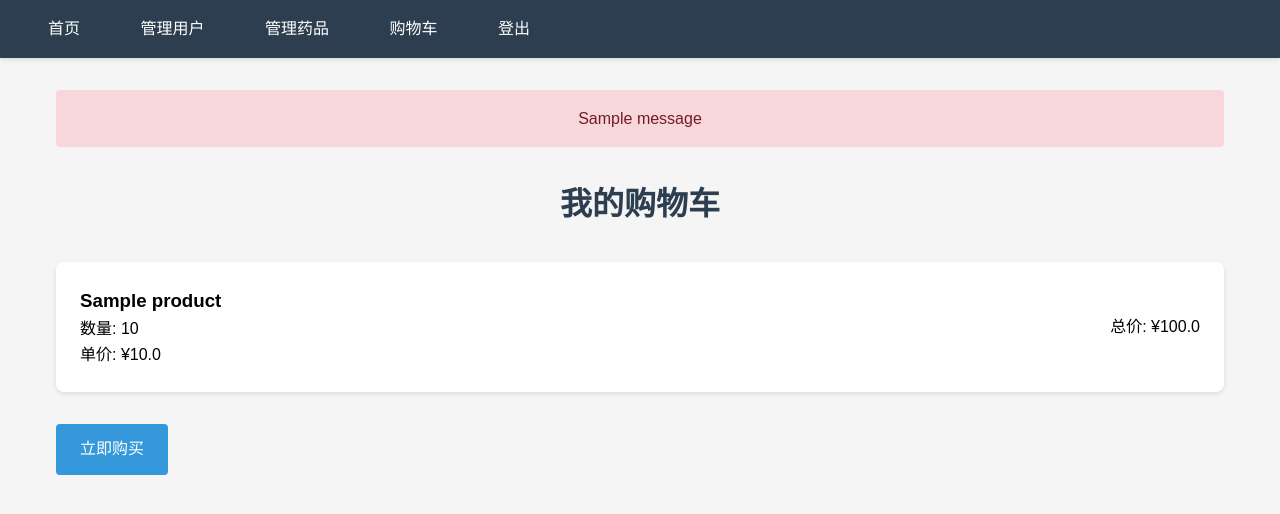
After one commit to Tuise233/flask-shop, a Flask app: page /cart in a window 1280 px wide. The commit adds this page. Shown: the top 514 px of the page. Run offline with Flask 3, Linux system fonts and the light colour scheme; a user stored in the database is signed in; tables that the repository leaves empty hold one stand-in row (values such as "Sample post"); one stand-in notice (Sample message) is shown.

Commit message:
feat: 购物车、商品实现

```diff
--- a/app/__init__.py
+++ b/app/__init__.py
@@ -18,9 +18,10 @@ def create_app():
     # flask_login
     login_manager.init_app(app)
 
-    from app.routes import auth, shop
+    from app.routes import auth, shop, cart
     app.register_blueprint(auth.bp)
     app.register_blueprint(shop.bp)
+    app.register_blueprint(cart.bp)
 
     with app.app_context():
         db.create_all()
--- /dev/null
+++ b/app/routes/cart.py
@@ -0,0 +1,47 @@
+from flask import Blueprint, redirect, url_for, flash, render_template
+from flask_login import login_required, current_user
+from app.models import Cart, Product
+from app import db
+
+bp = Blueprint('cart', __name__)
+
+@bp.route('/cart')
+@login_required
+def cart():
+    return render_template('cart.html', carts=current_user.carts)
+
+@bp.route('/add_to_cart/<int:product_id>')
+@login_required
+def add_to_cart(product_id):
+    product = Product.query.get_or_404(product_id)
+    if product.stock <= 0:
+        flash('商品已经没有库存了')
+        return redirect(url_for('shop.home'))
+
+    carts = Cart.query.filter_by(user_id=current_user.id, product_id=product_id).first()
+
+    if carts:
+        carts.amount += 1
+        flash(f'已将 {product.name} 的数量加1')
+    else:
+        carts = Cart(user_id=current_user.id, product_id=product_id, amount=1)
+        db.session.add(carts)
+        flash(f'已将 {product.name} 加入购物车')
+
+    product.stock -= 1
+    db.session.commit()
+    return redirect(url_for('shop.home'))
+
+@bp.route('/buy')
+@login_required
+def buy():
+    carts = current_user.carts
+    if not carts:
+        flash('购物车是空的')
+        return redirect(url_for('shop.home'))
+
+    for item in carts:
+        db.session.delete(item)
+    db.session.commit()
+    flash('购买成功！')
+    return redirect(url_for('shop.home'))
--- a/app/routes/shop.py
+++ b/app/routes/shop.py
@@ -1,7 +1,9 @@
 from flask import Blueprint, render_template
+from app.models import Product
 
 bp = Blueprint('shop', __name__)
 
 @bp.route('/')
 def home():
-    return render_template('home.html')
+    products = Product.query.filter_by(status=True).all()
+    return render_template('home.html', products=products)
--- a/app/static/style.css
+++ b/app/static/style.css
@@ -1,56 +1,138 @@
+* {
+    margin: 0;
+    padding: 0;
+    box-sizing: border-box;
+    font-family: 'Microsoft YaHei', sans-serif;
+}
+
 body {
-    font-family: Arial, sans-serif;
-    margin: 0;
-    padding: 20px;
+    background-color: #f5f5f5;
+    line-height: 1.6;
 }
 
 nav {
-    margin-bottom: 20px;
+    background-color: #2c3e50;
+    padding: 1rem 2rem;
+    box-shadow: 0 2px 4px rgba(0,0,0,0.1);
 }
 
 nav a {
-    margin-right: 10px;
+    color: white;
+    text-decoration: none;
+    margin-right: 1.5rem;
+    padding: 0.5rem 1rem;
+    border-radius: 4px;
+    transition: background-color 0.3s;
 }
 
-.flash {
-    padding: 10px;
-    margin-bottom: 10px;
-    background-color: #ffeb3b;
+nav a:hover {
+    background-color: #34495e;
+}
+
+.container {
+    max-width: 1200px;
+    margin: 2rem auto;
+    padding: 0 1rem;
 }
 
 .products {
     display: grid;
-    grid-template-columns: repeat(auto-fill, minmax(250px, 1fr));
-    gap: 20px;
+    grid-template-columns: repeat(auto-fill, minmax(280px, 1fr));
+    gap: 2rem;
+    padding: 1rem;
 }
 
 .product {
-    border: 1px solid #ddd;
-    padding: 10px;
-    border-radius: 5px;
+    background: white;
+    border-radius: 8px;
+    padding: 1.5rem;
+    box-shadow: 0 2px 4px rgba(0,0,0,0.1);
+    transition: transform 0.3s;
 }
 
-table {
-    width: 100%;
-    border-collapse: collapse;
+.product:hover {
+    transform: translateY(-5px);
 }
 
-th, td {
-    border: 1px solid #ddd;
-    padding: 8px;
-    text-align: left;
+.product h2 {
+    color: #2c3e50;
+    margin-bottom: 1rem;
+}
+
+.product p {
+    color: #666;
+    margin-bottom: 0.5rem;
+}
+
+.btn {
+    display: inline-block;
+    padding: 0.8rem 1.5rem;
+    background-color: #3498db;
+    color: white;
+    text-decoration: none;
+    border-radius: 4px;
+    border: none;
+    cursor: pointer;
+    transition: background-color 0.3s;
+}
+
+.btn:hover {
+    background-color: #2980b9;
+}
+
+form {
+    background: white;
+    padding: 2rem;
+    border-radius: 8px;
+    box-shadow: 0 2px 4px rgba(0,0,0,0.1);
+    max-width: 400px;
+    margin: 2rem auto;
 }
 
 form div {
-    margin-bottom: 10px;
+    margin-bottom: 1.5rem;
 }
 
-.checkout-button {
-    display: inline-block;
-    padding: 10px 20px;
-    background-color: #4CAF50;
-    color: white;
-    text-decoration: none;
-    border-radius: 5px;
-    margin-top: 20px;
+form label {
+    display: block;
+    margin-bottom: 0.5rem;
+    color: #2c3e50;
 }
+
+form input {
+    width: 100%;
+    padding: 0.8rem;
+    border: 1px solid #ddd;
+    border-radius: 4px;
+}
+
+.cart-items {
+    display: grid;
+    gap: 1rem;
+    margin: 2rem 0;
+}
+
+.cart-item {
+    background: white;
+    padding: 1.5rem;
+    border-radius: 8px;
+    box-shadow: 0 2px 4px rgba(0,0,0,0.1);
+    display: flex;
+    justify-content: space-between;
+    align-items: center;
+}
+
+.flash {
+    padding: 1rem;
+    margin: 1rem 0;
+    border-radius: 4px;
+    background-color: #f8d7da;
+    color: #721c24;
+    text-align: center;
+}
+
+h1 {
+    color: #2c3e50;
+    text-align: center;
+    margin: 2rem 0;
+}
--- a/app/templates/base.html
+++ b/app/templates/base.html
@@ -10,10 +10,11 @@
     <nav>
         <a href="{{ url_for('shop.home') }}">首页</a>
         {% if current_user.is_authenticated %}
-            {% if current_user.is_admin     %}
+            {% if current_user.is_admin %}
                 <a href="{{ url_for('admin.users') }}">管理用户</a>
                 <a href="{{ url_for('admin.products') }}">管理药品</a>
             {% endif %}
+            <a href="{{ url_for('cart.cart') }}">购物车</a>
             <a href="{{ url_for('auth.logout') }}">登出</a>
         {% else %}
             <a href="{{ url_for('auth.login') }}">登录</a>
@@ -21,14 +22,16 @@
         {% endif %}
     </nav>
 
-    {% with message = get_flashed_messages() %}
+    <div class="container">
+        {% with messages = get_flashed_messages() %}
             {% if messages %}
-            {% for item in messages %}
-                <div class="flash">{{ item }}</div>
+                {% for message in messages %}
+                    <div class="flash">{{ message }}</div>
                 {% endfor %}
             {% endif %}
         {% endwith %}
         {% block content %}
         {% endblock %}
+    </div>
 </body>
 </html>
--- /dev/null
+++ b/app/templates/cart.html
@@ -0,0 +1,29 @@
+{% extends "base.html" %}
+
+{% block content %}
+<h1>我的购物车</h1>
+{% if carts %}
+    <div class="cart-items">
+        {% for item in carts %}
+        <div class="cart-item">
+            <div class="cart-item-info">
+                <h3>{{ item.product.name }}</h3>
+                <p>数量: {{ item.amount }}</p>
+                <p>单价: ¥{{ item.product.price }}</p>
+            </div>
+            <div class="cart-item-total">
+                <p class="total-price">总价: ¥{{ item.product.price * item.amount }}</p>
+            </div>
+        </div>
+        {% endfor %}
+    </div>
+    <div class="checkout-section">
+        <a href="{{ url_for('cart.buy') }}" class="btn">立即购买</a>
+    </div>
+{% else %}
+    <div class="empty-cart">
+        <p>购物车还是空的，去逛逛吧~</p>
+        <a href="{{ url_for('shop.home') }}" class="btn">去购物</a>
+    </div>
+{% endif %}
+{% endblock %}
```
Also changed, not shown: app/models.py (+16 -0 lines), app/templates/home.html (+16 -1 lines), app/templates/login.html (+8 -5 lines), app/templates/register.html (+8 -5 lines). Lines whose indentation alone changed are shown as unchanged.
